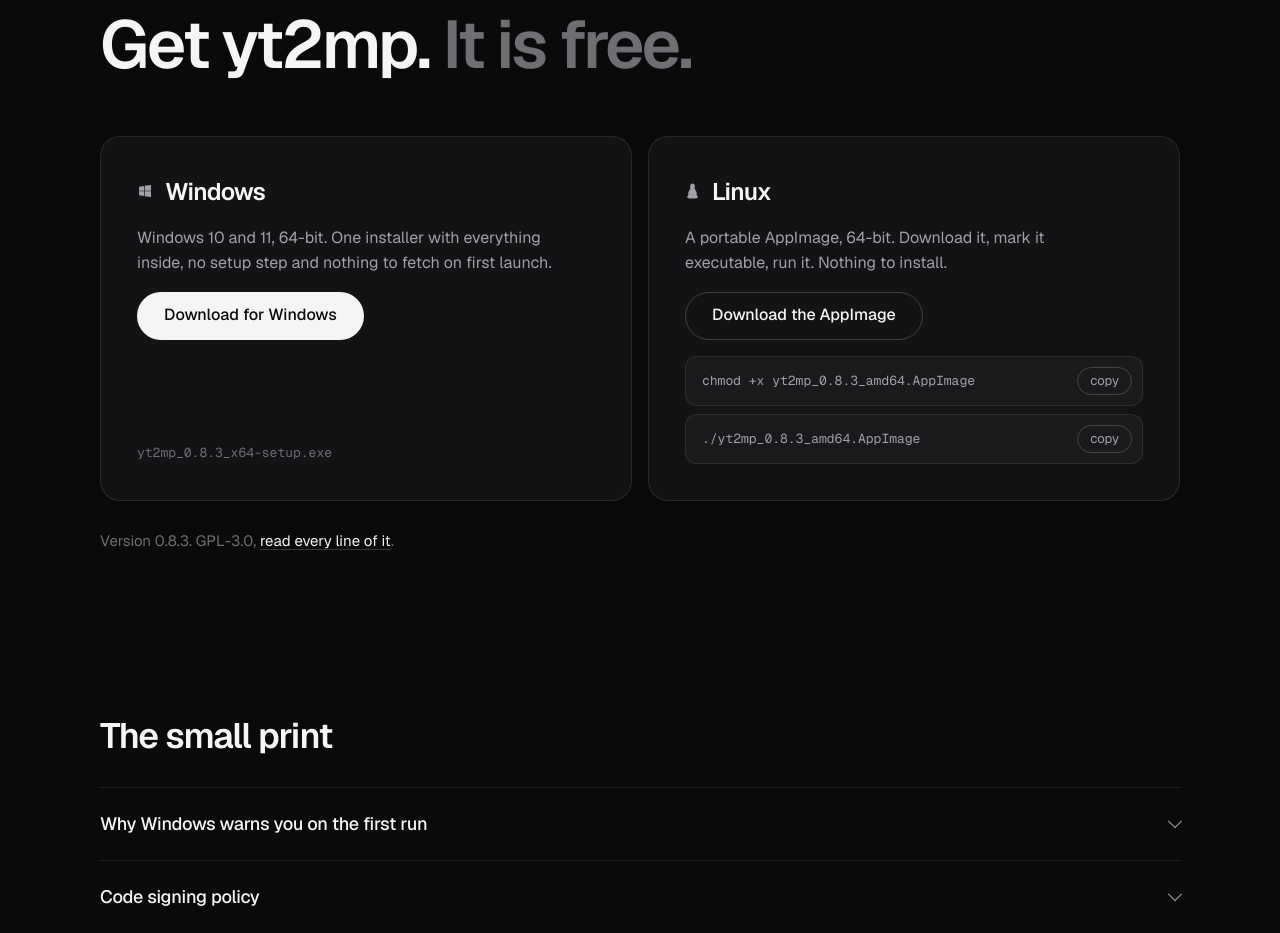
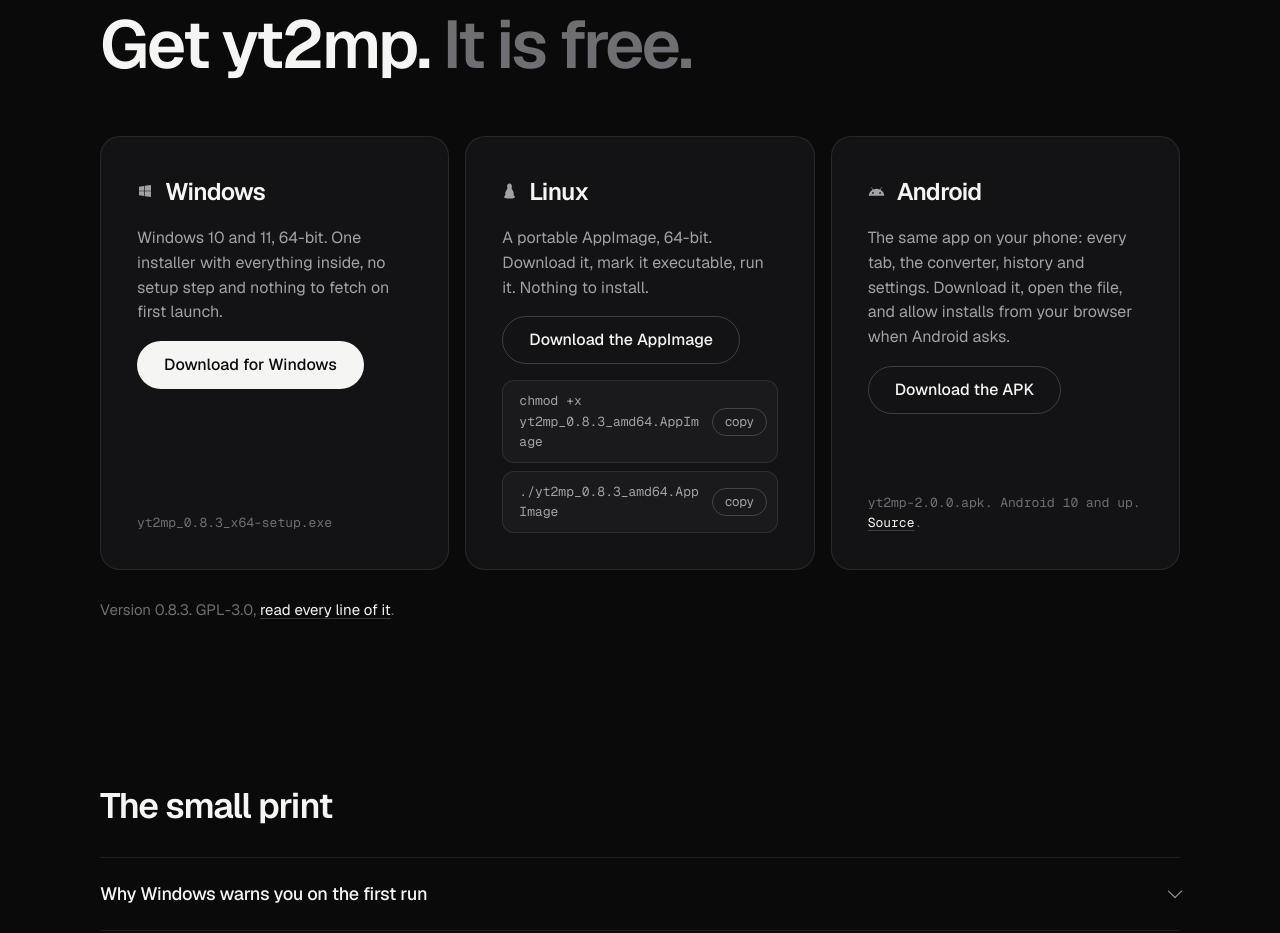
Before and after one commit to Albis0/yt2mp, a Next.js app in the folder web/: page / in a window 1280 px wide. Shown: the part 4980-5913 px from the top of the page. Built offline with nearby package versions, Linux system fonts and the light colour scheme.

Commit message:
Site: Android download card, supported systems mention the APK

```diff
--- a/web/app/globals.css
+++ b/web/app/globals.css
@@ -487,7 +487,7 @@ img {
 
 .get {
   display: grid;
-  grid-template-columns: repeat(2, 1fr);
+  grid-template-columns: repeat(3, 1fr);
   gap: 16px;
   margin-top: 56px;
 }
--- a/web/app/page.tsx
+++ b/web/app/page.tsx
@@ -1,7 +1,7 @@
 import Image from "next/image";
 import CopyCommand from "@/components/CopyCommand";
 import Reveal from "@/components/Reveal";
-import {GITHUB_URL, LINUX_URL, REPO_URL, LICENSE_URL, ISSUES_URL, SITE_URL, VERSION, INSTALLER_NAME, INSTALLER_SHA256, INSTALLER_SIZE, APPIMAGE_NAME} from "@/lib/site";
+import {GITHUB_URL, LINUX_URL, REPO_URL, LICENSE_URL, ISSUES_URL, SITE_URL, VERSION, INSTALLER_NAME, INSTALLER_SHA256, INSTALLER_SIZE, APPIMAGE_NAME, ANDROID_URL, APK_NAME, APK_REPO_URL} from "@/lib/site";
 
 // Structured data: a SoftwareApplication node so the download surfaces as a
 // rich result, plus an FAQPage built from the questions the page already
@@ -84,7 +84,7 @@ const jsonLd = {
                     name: "Which operating systems does yt2mp support?",
                     acceptedAnswer: {
                         "@type": "Answer",
-                        text: "yt2mp runs on Windows 10 and Windows 11 (x64) as an installer, and on Linux x64 as a portable AppImage. yt-dlp and ffmpeg are included, so there is nothing to install separately and nothing to download the first time you open it.",
+                        text: "yt2mp runs on Windows 10 and Windows 11 (x64) as an installer, on Linux x64 as a portable AppImage, and on Android 10 and up as an APK. yt-dlp and ffmpeg are included, so there is nothing to install separately and nothing to download the first time you open it.",
                     },
                 },
             ],
@@ -99,6 +99,14 @@ function LinuxIcon() {
                 fill="currentColor"
                 d="M12.005 0C9.27 0 8.165 2.527 8.165 4.5c0 1.34.34 2.06.34 3.4 0 .9-.74 1.62-1.49 2.85-.86 1.4-1.83 3.02-1.83 5.02 0 .77.2 1.45.2 2.05 0 .67-.5 1.07-.95 1.6-.5.6-.98 1.2-.98 2.06 0 1.18 1.07 1.74 2.4 2.02 1.2.25 2.6.5 3.86.5h4.55c1.27 0 2.66-.25 3.86-.5 1.33-.28 2.4-.84 2.4-2.02 0-.86-.48-1.46-.98-2.06-.45-.53-.95-.93-.95-1.6 0-.6.2-1.28.2-2.05 0-2-.97-3.62-1.83-5.02-.75-1.23-1.49-1.95-1.49-2.85 0-1.34.34-2.06.34-3.4C15.845 2.527 14.74 0 12.005 0z"
             />
+        </svg>
+    );
+}
+
+function AndroidIcon() {
+    return (
+        <svg viewBox="0 0 24 24" width="17" height="17" fill="currentColor" aria-hidden="true">
+            <path d="M17.6 9.48l1.84-3.18a.38.38 0 0 0-.66-.38l-1.86 3.22a11.4 11.4 0 0 0-9.84 0L5.22 5.92a.38.38 0 0 0-.66.38L6.4 9.48A10.8 10.8 0 0 0 1 18h22a10.8 10.8 0 0 0-5.4-8.52zM7 15.25a1.25 1.25 0 1 1 0-2.5 1.25 1.25 0 0 1 0 2.5zm10 0a1.25 1.25 0 1 1 0-2.5 1.25 1.25 0 0 1 0 2.5z" />
         </svg>
     );
 }
@@ -396,6 +404,19 @@ export default function Home() {
                                 <CopyCommand command={`./${APPIMAGE_NAME}`} />
                             </div>
                         </Reveal>
+                        <Reveal delay={160} className="get-card">
+                            <div className="get-head">
+                                <AndroidIcon />
+                                <h3 className="get-title">Android</h3>
+                            </div>
+                            <p className="get-text">The same app on your phone: every tab, the converter, history and settings. Download it, open the file, and allow installs from your browser when Android asks.</p>
+                            <a className="btn btn-outline" href={ANDROID_URL}>
+                                Download the APK
+                            </a>
+                            <p className="get-meta">
+                                {APK_NAME}. Android 10 and up. <a href={APK_REPO_URL}>Source</a>.
+                            </p>
+                        </Reveal>
                     </div>
                     <p className="get-foot">
                         Version {VERSION}. GPL-3.0, <a href={REPO_URL}>read every line of it</a>.
--- a/web/lib/site.ts
+++ b/web/lib/site.ts
@@ -26,6 +26,12 @@ export const APPIMAGE_NAME = `yt2mp_${VERSION}_amd64.AppImage`;
 const RELEASE_DOWNLOAD = `${REPO_URL}/releases/latest/download`;
 export const GITHUB_URL = `${RELEASE_DOWNLOAD}/${INSTALLER_NAME}`;
 export const LINUX_URL = `${RELEASE_DOWNLOAD}/${APPIMAGE_NAME}`;
+
+// The Android app lives in its own repo and is versioned on its own.
+export const APK_REPO_URL = "https://github.com/Albis0/yt2mp-APK";
+export const APK_VERSION = "2.0.0";
+export const APK_NAME = `yt2mp-${APK_VERSION}.apk`;
+export const ANDROID_URL = `${APK_REPO_URL}/releases/latest/download/${APK_NAME}`;
 
 // Mirror: Google Drive. Kept here but NOT linked from the page.
 //
```
